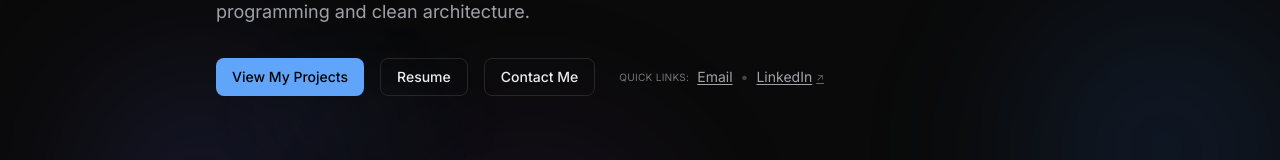
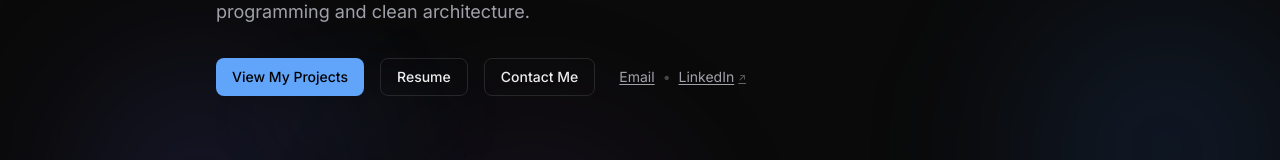
Before and after one commit to Moutaz-Code/Moutaz-Code.github.io, an Astro site: page / in a window 1280 px wide. Shown: the part 391-551 px from the top of the page. Built offline with nearby package versions, Linux system fonts and the light colour scheme; Astro itself is replaced by a stand-in of ours; some packages are replaced by stand-ins of ours.

Commit message:
small UI change

```diff
--- a/src/ui/components/home/HeroSignature.astro
+++ b/src/ui/components/home/HeroSignature.astro
@@ -67,7 +67,7 @@ import { siteConfig } from "../../../app/siteConfig";
 
     {(siteConfig.socialLinks.email || siteConfig.socialLinks.linkedin) && (
       <div class="flex flex-wrap items-center gap-y-2 text-xs sm:text-sm text-(--color-text-muted)">
-        <span class="mr-2 text-[0.72em] uppercase tracking-wide opacity-70">Quick links:</span>
+
         {siteConfig.socialLinks.email && (
           <a
             href={siteConfig.socialLinks.email}
```
